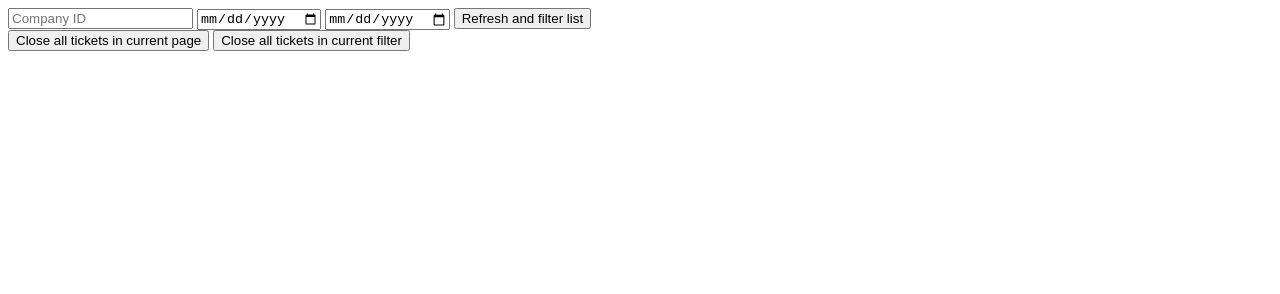
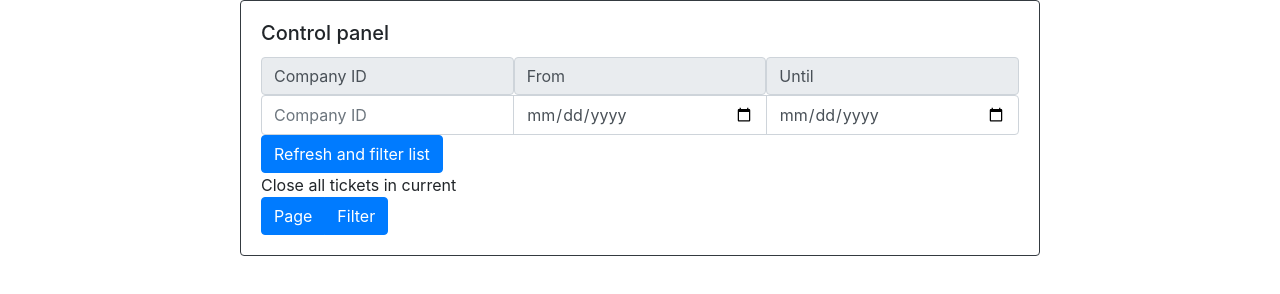
Before and after one commit to joksulainen/freshdesk-ticket-utilities, a plain HTML site: page index.html in a window 1280 px wide. Drawn offline with nearby package versions, Linux system fonts and the light colour scheme.

Commit message:
Add bootstrap and changed code

```diff
--- a/index.html
+++ b/index.html
@@ -3,20 +3,44 @@
     <head>
         <meta charset="UTF-8">
         <title>Freshdesk Utilities Interface</title>
+        <!-- CSS -->
+        <link rel="stylesheet" href="https://maxcdn.bootstrapcdn.com/bootstrap/4.0.0/css/bootstrap.min.css" integrity="sha384-Gn5384xqQ1aoWXA+058RXPxPg6fy4IWvTNh0E263XmFcJlSAwiGgFAW/dAiS6JXm" crossorigin="anonymous">
         <link rel="stylesheet" href="styles.css">
     </head>
     <body>
-        <div id="listfiltering_controls">
-            <input id="companyid_input" type="text" placeholder="Company ID">
-            <input id="startdate_input" type="date" placeholder="Start of date range">
-            <input id="enddate_input" type="date" placeholder="End of date range">
-            <input id="refreshlist_button" type="button" value="Refresh and filter list" title="Refreshes the list and filters list">
-        </div>
-        <div id="ticketactions_controls">
-            <input id="closeticketspage_button" type="button" value="Close all tickets in current page" title="Close all tickets limited to current page">
-            <input id="closeticketsallfiltered_button" type="button" value="Close all tickets in current filter" title="Closes all tickets limited to current filtering">
-        </div>
+        <main style="max-width: 800px;margin: auto;">
+            <div class="card border-dark mb-3" style="width: 50rem;">
+                <div class="card-body">
+                    <h5 class="card-title">Control panel</h5>
+                    <div class="container-fluid">
+                        <div class="row">
+                            <div class="col-4 input-group-text">Company ID</div>
+                            <div class="col-4 input-group-text">From</div>
+                            <div class="col-4 input-group-text">Until</div>
+                        </div>
+                        <div class="row">
+                            <div id="listfiltering_controls" style="margin: auto;width: 50rem;">
+                                <div class="input-group">
+                                    <input id="companyid_input" class="form-control" aria-label="Company ID" type="text" placeholder="Company ID">
+                                    <input id="startdate_input" class="form-control" aria-lavel="Start of date range" type="date" placeholder="Start of date range">
+                                    <input id="enddate_input" class="form-control" aria-label="End of date range" type="date" placeholder="End of date range">
+                                </div>
+                                <input id="refreshlist_button" class="btn btn-primary" type="button" value="Refresh and filter list" title="Refreshes the list and filters list" style="margin: auto;">
+                            </div>
+                        </div>
+                    </div>
+                    <div id="ticketactions_controls">
+                        Close all tickets in current<br>
+                        <div class="btn-group" role="group">
+                            <input id="closeticketspage_button" class="btn btn-primary" type="button" value="Page" title="Close all tickets limited to current page">
+                            <input id="closeticketsfiltered_button" class="btn btn-primary" type="button" value="Filter" title="Closes all tickets limited to current filtering">
+                        </div>
+                    </div>
+                </div>
+            </div>
+        </main>
 
+        <!-- Scripts -->
         <script src="scripts.js"></script>
     </body>
 </html>
```
